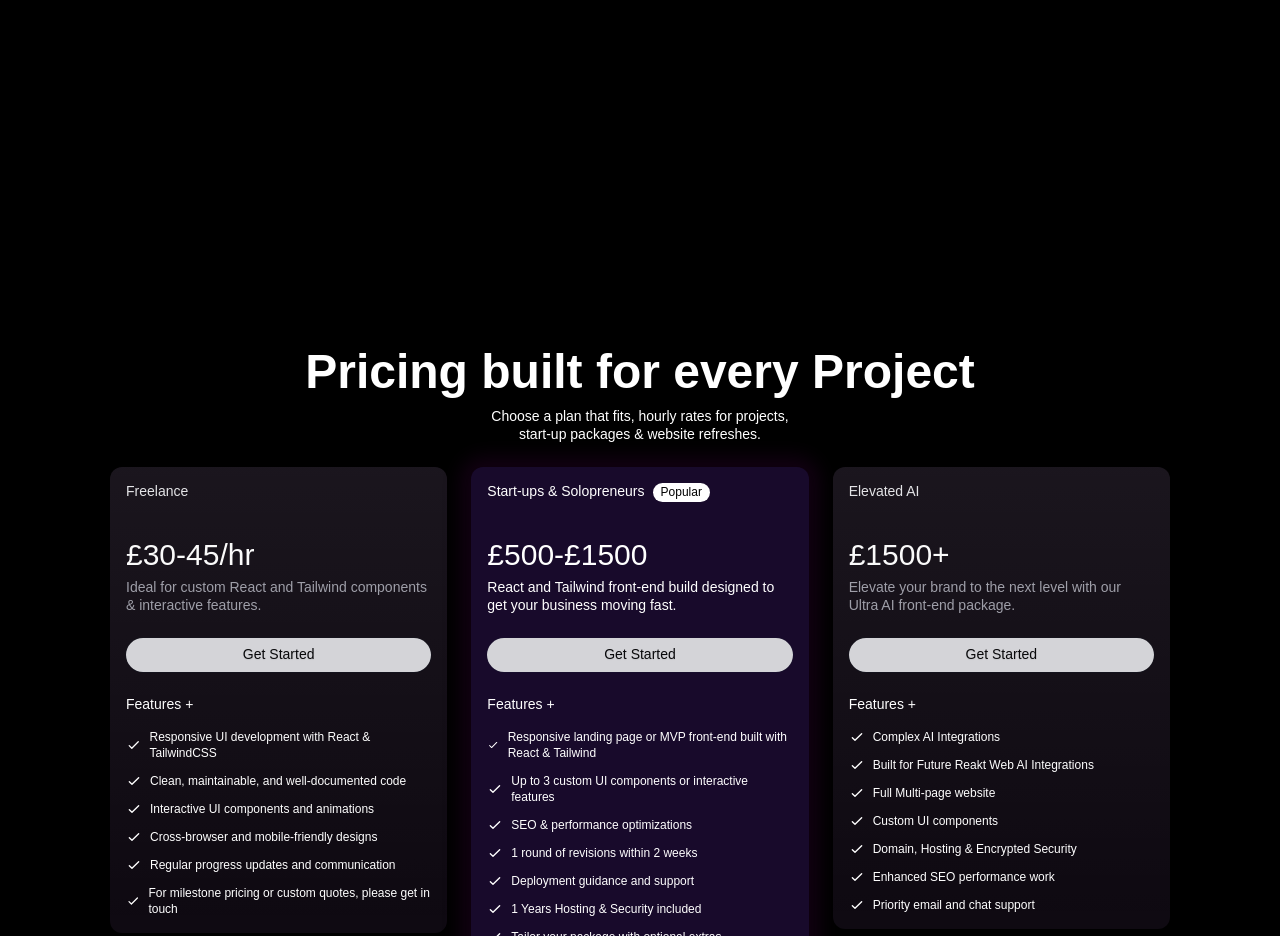
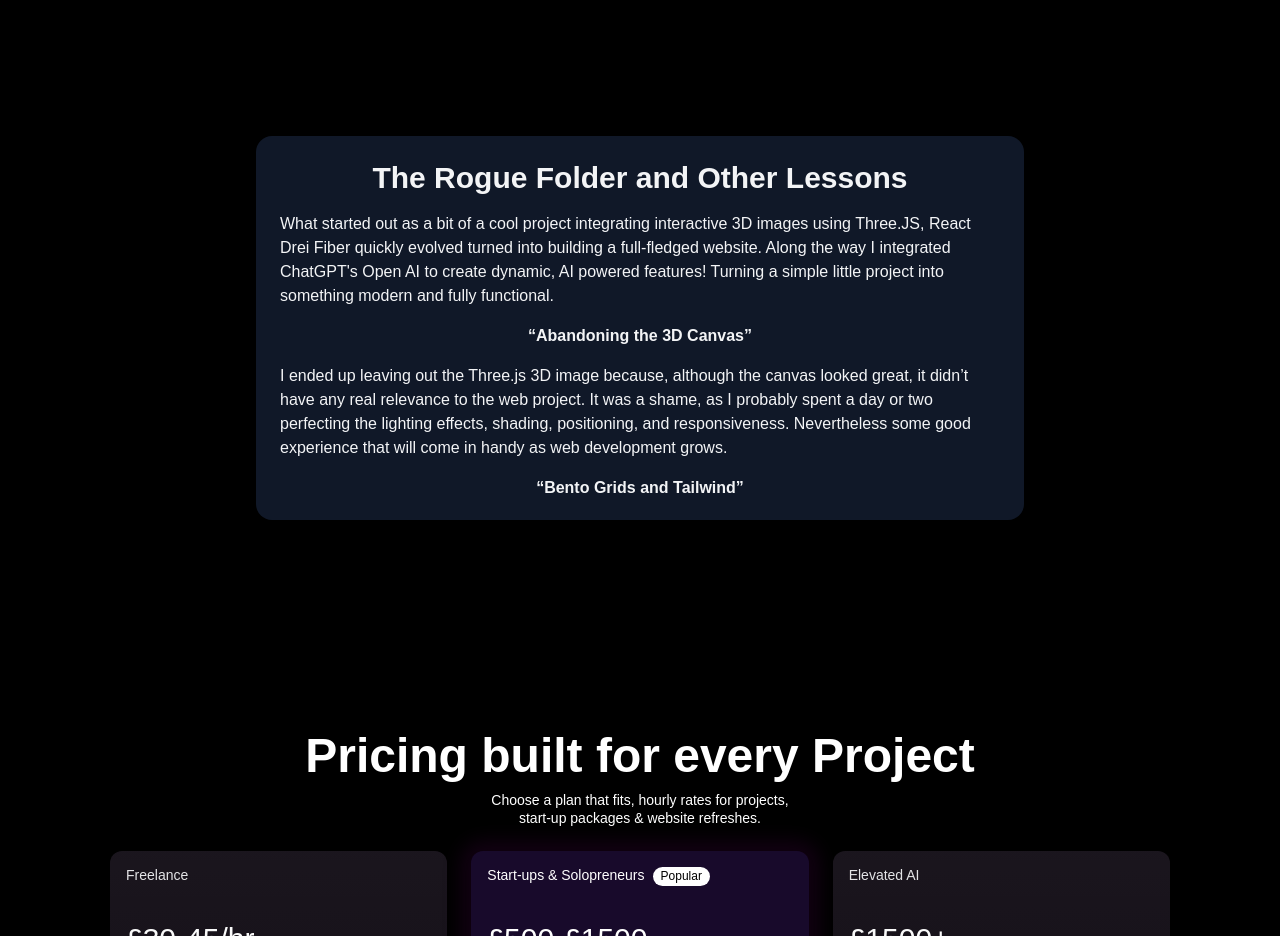
Before and after one commit to Dezmondo7/KreativeWeb3D, a React (Vite) app: page / in a window 1280 px wide. Shown: the part 9660-10596 px from the top of the page. Built offline with nearby package versions, Linux system fonts and the light colour scheme; a web font is replaced by a local one.

Commit message:
added and wrote a blog post to go into the site, added a text-scrollable box requires further styling

```diff
--- a/src/App.jsx
+++ b/src/App.jsx
@@ -17,6 +17,7 @@ import ReactSection from './components/ReactSection.jsx';
 import PricingSection from './components/pricing.jsx'
 import Work from './components/Work.jsx'
 import AiCreative from './components/AiCreative.jsx'
+import BlogPost from './sections/Blog.jsx'
 
 import { useEffect } from "react";
 import { initGA } from "./analytics.js";
@@ -43,6 +44,7 @@ const App = () => {
     {/*<Techstack /> */}
     <FAQSection />
     <Testimonials />
+     <BlogPost />
     <PricingSection />
     <ContactForm />
     <Footer />
--- /dev/null
+++ b/src/sections/Blog.jsx
@@ -0,0 +1,42 @@
+import React from 'react'
+
+const BlogPost = () => {
+    return <>
+    <div className="container mx-auto p-6 max-w-3xl bg-gray-900 text-gray-100 rounded-2xl shadow-lg overflow-y-auto h-96">
+        <h1 className="flex text-3xl font-bold mb-4 justify-center"> The Rogue Folder and Other Lessons </h1>
+        <p classNane="flex justify-center justify-content-center"> What started out as a bit of a cool project integrating interactive 3D images using Three.JS, React Drei Fiber quickly evolved turned into building a full-fledged website. Along the way I integrated ChatGPT's Open AI to create dynamic, AI powered features! Turning a simple little project into something modern and fully functional.
+
+<h4 className="flex justify-center font-bold p-4">“Abandoning the 3D Canvas”</h4>
+
+I ended up leaving out the Three.js 3D image because, although the canvas looked great, it didn’t have any real relevance to the web project. It was a shame, as I probably spent a day or two perfecting the lighting effects, shading, positioning, and responsiveness. Nevertheless some good experience that will come in handy as web development grows.
+
+<h4 className="flex justify-center font-bold p-4">“Bento Grids and Tailwind”</h4>
+
+Once I decided to move away from the project aspect, I drew inspiration from some fantastic websites that incorporated bento grids. One of my main strengths as a developer is taking something from conception — even a basic bento grid — and adding my own creative flair to turn into  finished product. I like to use Tailwind because it simplifies development and makes it easy to achieve responsive designs. That’s Tailwind’s biggest asset for me: you can create beautiful designs quickly and add effects like lighting and glowing blobs, which really helped accelerate the space theme I ended up developing.
+
+<h4 className="flex justify-center font-bold p-4">“Creating the Space heme”</h4>
+
+The theme was inspired by some US brands one which had a futuristic website. I loved the space aesthetic and started experimenting with particle effects. Initially, I had particles falling onto the site, which looked good, but I quickly enhanced it into a more advanced space theme with moving, glowing lights.
+
+<h4 className="flex justify-center font-bold p-4">“Adding Motion Effects”</h4>
+
+The idea for motion effects came later, when I was experimenting with more advanced features. I liked the concept of a “traveling through time” effect triggered by a button — almost like being in a real spaceship. Getting the effect to function was actually a quick fix, but positioning the button correctly, slightly offset from everything else, proved the most challenging. In the end, I conquered it, and it added a dynamic, immersive feel to the site.
+
+
+<h4 className="flex justify-center font-bold p-4">“The Rogue Folder”</h4>
+After spending a few weeks finalizing the site’s aesthetics — putting in some nice imagery and making sure the theme and colours were consistent throughout — I decided to add some AI. Partly because it’s the buzzword these days, and partly because I genuinely wanted to experiment with the latest tools.
+
+Integrating the API itself wasn’t new to me; I’ve built other sites using APIs and understood the general workflow. What was new, however, was building a back-end server, which brought a few challenges. The main obstacle was getting the back-end to communicate properly with the front-end.
+
+The .env file caused several hours of frustration. At first, it wasn’t clear why things weren’t working, even though I could see the file live in the folder. Eventually, I realized I had two nearly identical folder structures — a leftover from spinning up this project with the same name a few weeks earlier. Once I deleted the duplicate “rogue” folder, I was able to navigate safely using Bash and get the .env file in the correct place.
+
+After dealing with the rogue folder mishap, I finally got the API communicating correctly with the front-end and returning the fetch calls as expected. It was a small victory, but an important one — and it reinforced the value of persistence and methodical troubleshooting when integrating new technology.
+
+        </p>
+
+    </div>
+
+    </>
+}
+
+export default BlogPost
```
